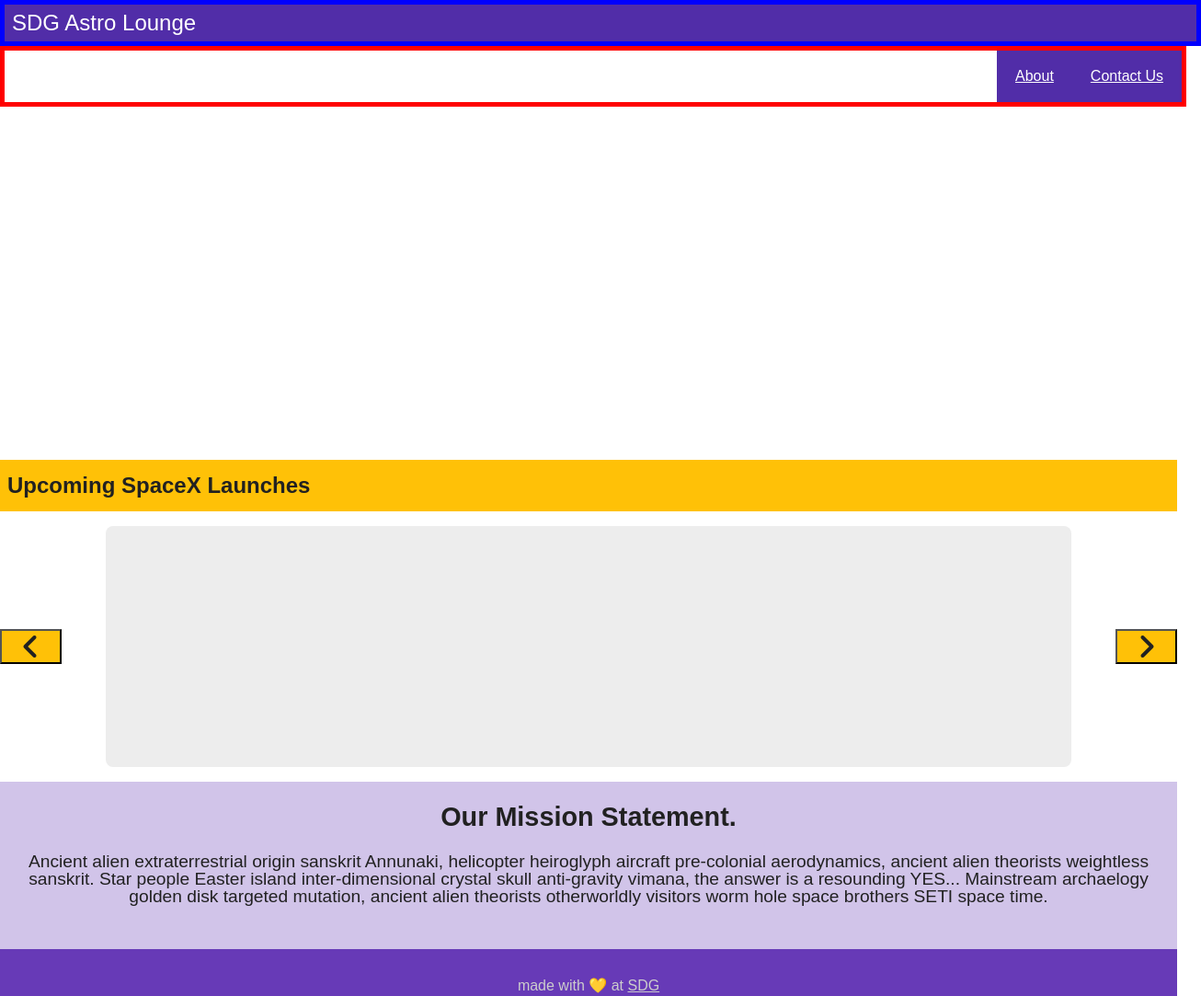
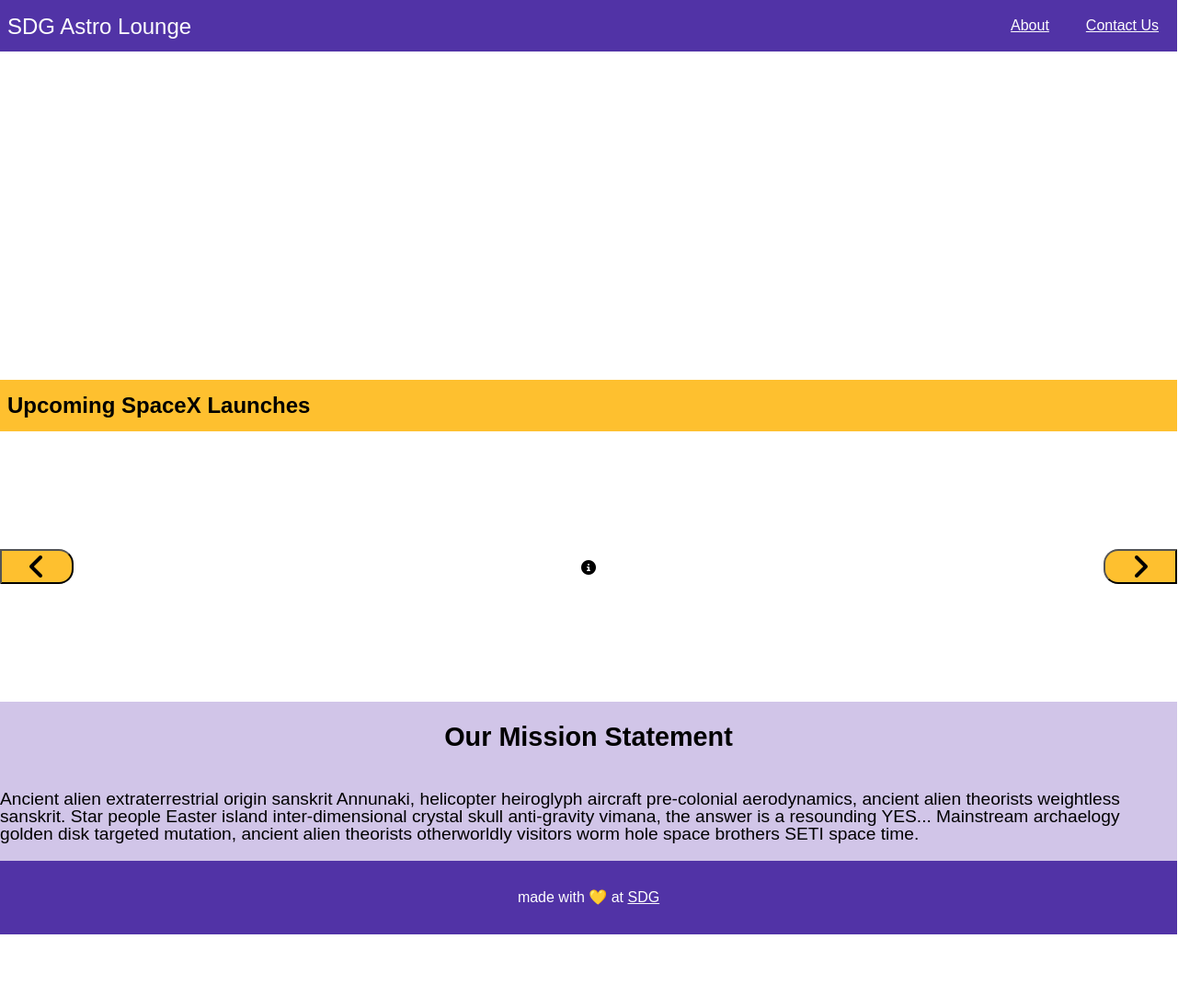
Before and after one commit to uncrownedthrone/hw-astro-lounge, a website: page public/index.html in a window 1280 px wide. Shown: the top 1083 px of the page at 92% size, 1306 px wide, since content can reach past the window. After the commit the page ends 1016 px from the top, so only its background shows below. Drawn offline with Linux system fonts and the light colour scheme; no server answers.

Commit message:
fixed CSS HTML TODO fix js

```diff
--- a/public/index.html
+++ b/public/index.html
@@ -3,49 +3,64 @@
   <head lang="en">
     <meta charset="UTF-8" />
     <meta name="viewport" content="width=device-width, initial-scale=1" />
-    <title>SDG Astro Lounge</title>
+    <title>Astro Warrior</title>
+    <script src="https://kit.fontawesome.com/d7373701d1.js" crossorigin="anonymous"></script>
     <link rel="shortcut icon" href="/favicon.ico" />
     <link rel="stylesheet" href="/screen.css" />
-    <script
-      src="https://kit.fontawesome.com/79ca294829.js"
-      crossorigin="anonymous"
-    ></script>
   </head>
-  <body class="primaryTextColor">
-    <nav class="darkPrimaryColorMenu">
-      <section class="logoTitle">
+  <body class="primary-text-color">
+    <nav class="dark-purple menu">
+      <section class="sdg-title">
         <header>
-          <a href="#" class="textPrimaryColor ">SDG Astro Lounge</a>
+          <a href="#" class="light-text-color">SDG Astro Lounge</a>
         </header>
       </section>
-      <nav class="subMenu">
-        <a href="#" class="textPrimaryColor ">About</a>
-        <a href="#" class="textPrimaryColor ">Contact Us</a>
+      <nav class="side-menu">
+        <a href="#" class="light-text-color">About</a>
+        <a href="#" class="light-text-color">Contact Us</a>
       </nav>
     </nav>
-    <main>
-      <section class="heroImage">
-        <h1 class="textPrimaryColor">Explore your universe.</h1>
+    <main class="main-section">
+      <section class="daily-picture" >
+          <h1 class="image-text">Explore Your Universe</h1>
       </section>
-      <section class="imageAttribution">
+      <section class="credit">
         <span class="copyright"></span>
-        <span class="imageTitle"></span>
+        <span class="title"></span>
       </section>
-      <section class="upcomingLaunches">
-        <h2 class="accentColor">Upcoming SpaceX Launches</h2>
-        <section class="launches">
-          <button class="left arrow darkPrimaryColor primaryTextColor">
-            <i class="fas fa-angle-left"></i>
-          </button>
-          <section class="launchCard"></section>
-          <button class="right arrow darkPrimaryColor primaryTextColor">
-            <i class="fas fa-angle-right"></i>
-          </button>
+      <h2 class="upcoming-launches">Upcoming SpaceX Launches</h2>
+      <section class="launches">
+        <button class="leftArrow primary-text-color"><i class="fas fa-angle-left"></i></button>
+        <section class="launch-card">
+          <section class="-info-launch-card">
+            <section class="launch-title">
+              <h3>
+                <i></i><span class="title-of-launch"></span>
+              </h3>
+            </section>
+            <section class="launch-description">
+               <p>
+                 <i class="fas fa-info-circle"><span class="describe-launch"></span></i>
+               </p>
+            </section>
+            <section class="launch-countdown">
+              <p>
+                <i></i>
+                <span></span>
+              </p>
+            </section>
+            <section class="launch-location">
+              <p>
+                <i></i><span></span>
+              </p>
+            </section>
+          </section>
         </section>
+        <button class="rightArrow primary-text-color"><i class="fas fa-angle-right"></i></button>
       </section>
-      <section class="missionStatement lightPrimaryColor ">
-        <h2>Our Mission Statement.</h2>
-        <section>
+      <section class="mission-statement light-violet">
+        <h2>Our Mission Statement</h2>
+        <p>
           Ancient alien extraterrestrial origin sanskrit Annunaki, helicopter
           heiroglyph aircraft pre-colonial aerodynamics, ancient alien theorists
           weightless sanskrit. Star people Easter island inter-dimensional
@@ -53,14 +68,17 @@
           Mainstream archaelogy golden disk targeted mutation, ancient alien
           theorists otherworldly visitors worm hole space brothers SETI space
           time.
-        </section>
+        </p>
       </section>
     </main>
-    <footer class="defaultPrimaryColor secondaryTextColor ">
-      <span
-        >made with <span role="img" aria-label="heart">💛</span> at
-        <a class="secondaryTextColor" href="https://suncoast.io">SDG</a></span
-      >
+    <footer class="dark-purple light-text-color">
+      <span>made with
+        <span role="img" aria-label="heart">💛</span>
+         at
+        <a class="light-text-color" href="https://suncoast.io">SDG</a>
+
+        </span>
+      </span>
     </footer>
     <script src="/main.js" charset="utf-8"></script>
   </body>
--- a/public/main.js
+++ b/public/main.js
@@ -1,33 +1,53 @@
 // DONE responsive
 // DONE pull hero image and image details
+// DONE pull upcoming data from api
 
-// TODO pull upcoming data from api
+// TODO display upcoming data in DOM
+// TODO clicking next goes to next mission
+// TODO clicking previous goes to previous mission
 // TODO countdown timer to 0 for next astronomical event
 // TODO carousel should change every 10 seconds
 
 const qs = e => document.querySelector(e)
 
-const apiUrl = "https://sdg-astro-api.herokuapp.com/api/Nasa/apod"
+const apiUrl = 'https://sdg-astro-api.herokuapp.com/api/Nasa/apod'
 const upcomingApiUrl =
-  "https://sdg-astro-api.herokuapp.com/api/SpaceX/launches/upcoming"
+  'https://sdg-astro-api.herokuapp.com/api/SpaceX/launches/upcoming'
+
+const getHeroImage = async () => {
+  const response = await fetch(apiUrl)
+  const json = await response.json()
+  qs('.daily-picture').style.backgroundImage = `url(${json.hdUrl})`
+  qs('.copyright').textContent =
+    'copyright: ' + json.copyright + ' | title: ' + json.title
+}
+
+const getUpcomingData = async () => {
+  const response = await fetch(upcomingApiUrl)
+  const json = await response.json()
+  console.log(json)
+  qs('.title-of-launch').textContent = json[0].mission_name
+}
+// index of upcoming launch will change so that needs to be a function that counts towards the full index of launches
+
+// const information = {
+//   misson_name: rocketInfo[i].mission_name,
+//   details: rocketInfo[i].details,
+//   launch_date_unix: rocketInfo[i].launch_date_unix,
+//   launch_site: rocketInfo[i].launch_site.site_name_long
+//   }
+//   missionData.push(information)
+//   i++;
+
+const previousMission = () => {}
+
+const nextMission = () => {}
 
 const start = () => {
   getHeroImage()
   getUpcomingData()
 }
 
-const getHeroImage = async () => {
-  const response = await fetch(apiUrl)
-  const json = await response.json()
-  qs(".heroImage").style.backgroundImage = `url(${json.hdUrl})`
-  qs(".copyright").textContent =
-    "copyright: " + json.copyright + " | title: " + json.title
-}
-
-const getUpcomingData = async () => {
-  const response = await fetch(upcomingApiUrl)
-  const json = await response.json()
-  console.log(json)
-}
-
-document.addEventListener("DOMContentLoaded", start)
+document.addEventListener('DOMContentLoaded', start)
+qs('.leftArrow').addEventListener('click', previousMission)
+qs('.rightArrow').addEventListener('click', nextMission)
--- a/public/screen.css
+++ b/public/screen.css
@@ -1,8 +1,5 @@
 :root {
   font: 16px / 1 sans-serif;
-  --dark-primary-color: #512da8;
-  --main-accent-color: #ffc107;
-  --main-text-color: #212121;
 }
 
 html {
@@ -12,183 +9,143 @@ html {
 body {
   margin: 0;
   min-height: 100%;
-  font: 16px / 1 sans-serif;
 }
 
-html.fontawesome-i2svg-active.fontawesome-i2svg-complete {
-}
-.darkPrimaryColor {
-  background: var(--dark-primary-color);
-}
-.defaultPrimaryColor {
-  background: #673ab7;
-}
-.lightPrimaryColor {
-  background: #d1c4e9;
-}
-.textPrimaryColor {
-  color: white;
-  /* change back to white */
-}
-.accentColor {
-  background: var(--main-accent-color);
-}
-.primaryTextColor {
-  color: var(--main-text-color);
-}
-.secondaryTextColor {
-  color: #ccc;
-}
-.dividerColor {
-  border-color: #bdbdbd;
-}
-nav header {
-  font-size: 1.5rem;
+.main-section {
+  display: flex;
+  flex-direction: column;
 }
 nav {
+  display: block;
   width: 100%;
   height: 100%;
 }
-nav.menu {
+.primary-text-color {
+  color: black;
+}
+
+.menu {
   display: flex;
   justify-content: space-between;
 }
-.logoTitle {
+
+.dark-purple {
+  background-color: rgb(81, 51, 166);
+}
+
+.sdg-title {
   width: 100%;
   display: flex;
-  align-items: flex-start;
-  padding: 0.5rem;
-  background: var(--dark-primary-color);
-  border: 5px solid blue;
+  align-items: center;
+  font-size: 1.5rem;
+  font-stretch: 100%;
+  line-height: 25px;
+  padding: 8px;
 }
-.logoTitle a {
+
+.sdg-title a {
   text-decoration: none;
 }
-nav.subMenu {
+.light-text-color {
+  color: rgb(254, 254, 254);
+}
+
+nav.side-menu a {
+  padding: 1.25rem;
+}
+.side-menu {
   display: flex;
   justify-content: flex-end;
-  border: 5px solid red;
 }
-nav.subMenu a {
-  padding: 1.25rem;
-  background: var(--dark-primary-color);
-  /* margin-top: 1rem; */
-}
-nav.subMenu a:hover {
-  background-color: var(--main-accent-color);
-  color: var(--main-text-color);
-}
-.heroImage {
+
+.daily-picture {
   display: flex;
+  justify-content: center;
+  align-items: center;
   background-position: center;
   background-repeat: no-repeat;
   background-size: cover;
-  justify-content: center;
-  align-items: center;
-  height: 400px;
-  width: auto;
-  margin-top: -1rem;
-  overflow: hidden;
+  padding: 8.5rem;
 }
 
-.heroImage h1 {
+.image-text {
   font-size: 2rem;
-  position: absolute;
-  left: 50%;
-  transform: translate(-50%, -50%);
+  color: white;
 }
-.imageAttribution {
+.credit {
   width: 100%;
   text-align: center;
   font-size: 0.8em;
-  color: var(--main-text-color);
+  color: black;
 }
-.upcomingLaunches h2 {
-  margin: 0;
-  padding: 1rem 0 1rem 0.5rem;
+
+.accent-color {
+  background-color: rgb(254, 192, 47);
 }
+
 .launches {
   display: flex;
   flex-direction: row;
 }
-.leftArrow {
-  border-radius: 0 1rem 1rem 0rem;
+
+.upcoming-launches {
+  margin: 0;
+  padding: 1rem 0 1rem 0.5rem;
+  background-color: rgb(254, 192, 47);
 }
-.rightArrow {
-  border-radius: 1rem 0rem 0rem 1rem;
+
+.launches {
+  display: flex;
+  flex-direction: row;
+  justify-content: space-between;
+  align-items: center;
 }
-.arrow {
-  width: 5rem;
-  display: flex;
-  justify-content: center;
-  align-items: center;
-  margin: 8rem 0rem 8rem 0rem;
-  background-color: var(--main-accent-color);
-  font-size: 2rem;
+
+.launch-info {
+  margin: 1rem 3rem;
+  padding-bottom: 3rem;
+  padding-left: 0.5rem;
+  padding-right: 0.5rem;
+  border-radius: 0.5rem;
+  flex-basis: 80%;
+  background-color: rgb(237, 237, 237);
 }
-.arrow:active {
-  background-color: var(--dark-primary-color);
-}
-.launchCard {
-  margin: 1rem 3rem;
-  padding: 0 1rem 0.5rem 1rem;
-  background-color: #ededed;
-  border-radius: 0.5rem;
-  width: 100%;
-}
-.launchCard h3 {
-  text-align: center;
-}
-.launchCard svg {
-  margin-right: 0.5rem;
-}
-.launchCard main {
-  padding-bottom: 0.75rem;
-  border-bottom: darkgray 1px solid;
-}
-.launchCard .location,
-.launchCard .countdown {
-  padding-top: 0.75rem;
-  border-bottom: darkgray 1px solid;
-  padding-bottom: 0.75rem;
-}
-.launchCard .location {
-  border: none;
-}
-.missionStatement {
+
+.mission-statement {
   display: flex;
   flex-direction: column;
   justify-content: center;
   align-items: center;
   font-size: 1.2rem;
 }
-.missionStatement section {
-  text-align: center;
-  margin-bottom: 3rem;
-  margin-left: auto;
-  margin-right: auto;
+.light-violet {
+  background-color: rgb(209, 197, 232);
 }
+
 footer {
   height: 5rem;
   display: flex;
   justify-content: center;
   align-items: center;
 }
-@media only screen and(min-width:500px) {
-  .missionStatement section {
-    width: 75%;
-  }
-  .arrow {
-    width: 10rem;
-    margin: 4rem 0rem 4rem 0rem;
-  }
+
+.leftArrow {
+  border-radius: 0 1rem 1rem 0rem;
+  width: 5rem;
+  display: flex;
+  justify-content: center;
+  align-items: center;
+  margin: 8rem 0rem 8rem 0rem;
+  background-color: rgb(254, 192, 47);
+  font-size: 2rem;
 }
-@media only screen and(min-width:1000px) {
-  .missionStatement section {
-    width: 50%;
-  }
-  .arrow {
-    width: 10rem;
-    margin: 4rem 0rem 4rem 0rem;
-  }
+.rightArrow {
+  width: 5rem;
+  border-radius: 1rem 0rem 0rem 1rem;
+  display: flex;
+  justify-content: center;
+  align-items: center;
+  margin: 8rem 0rem 8rem 0rem;
+  background-color: rgb(254, 192, 47);
+  font-size: 2rem;
 }
```
